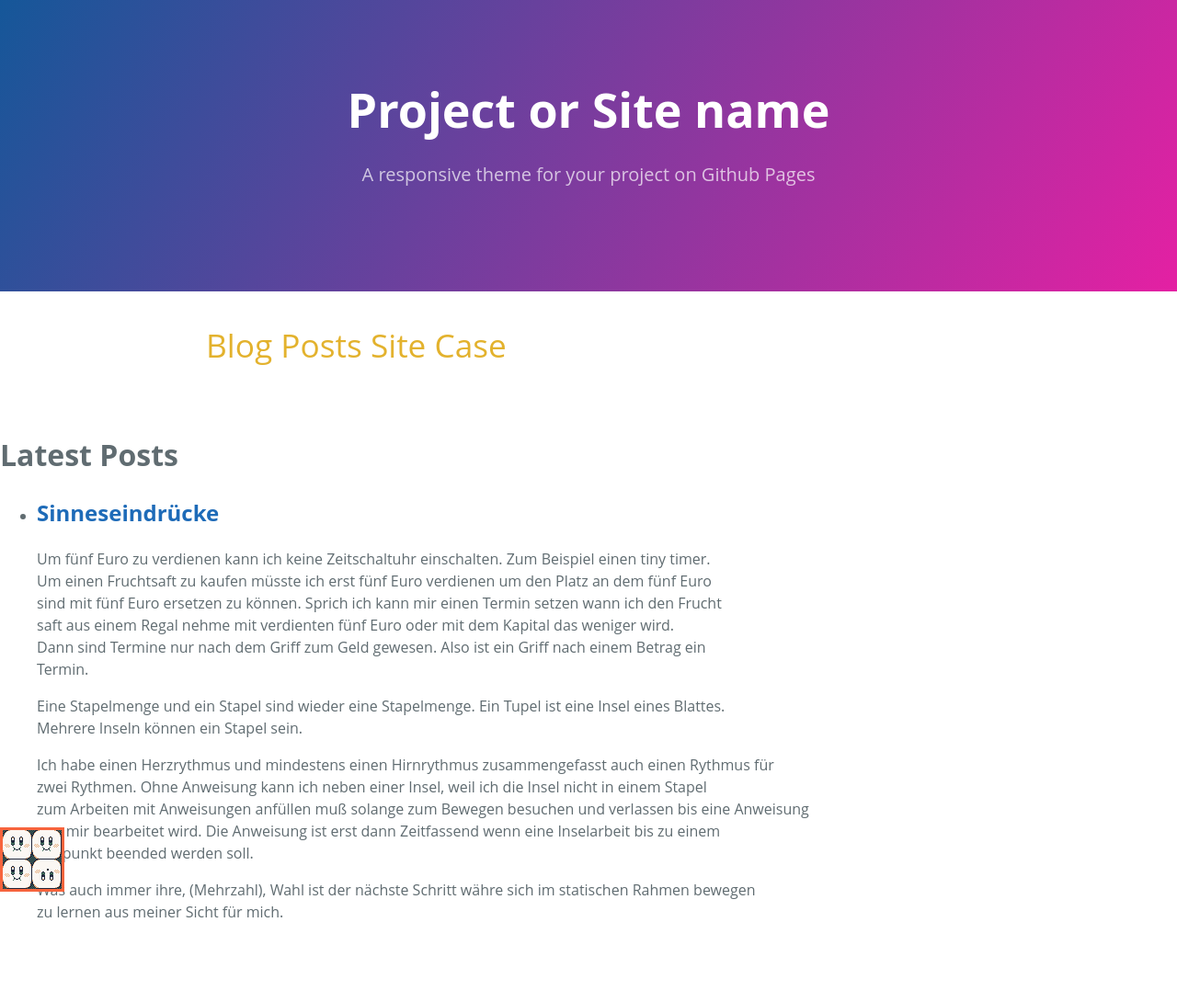
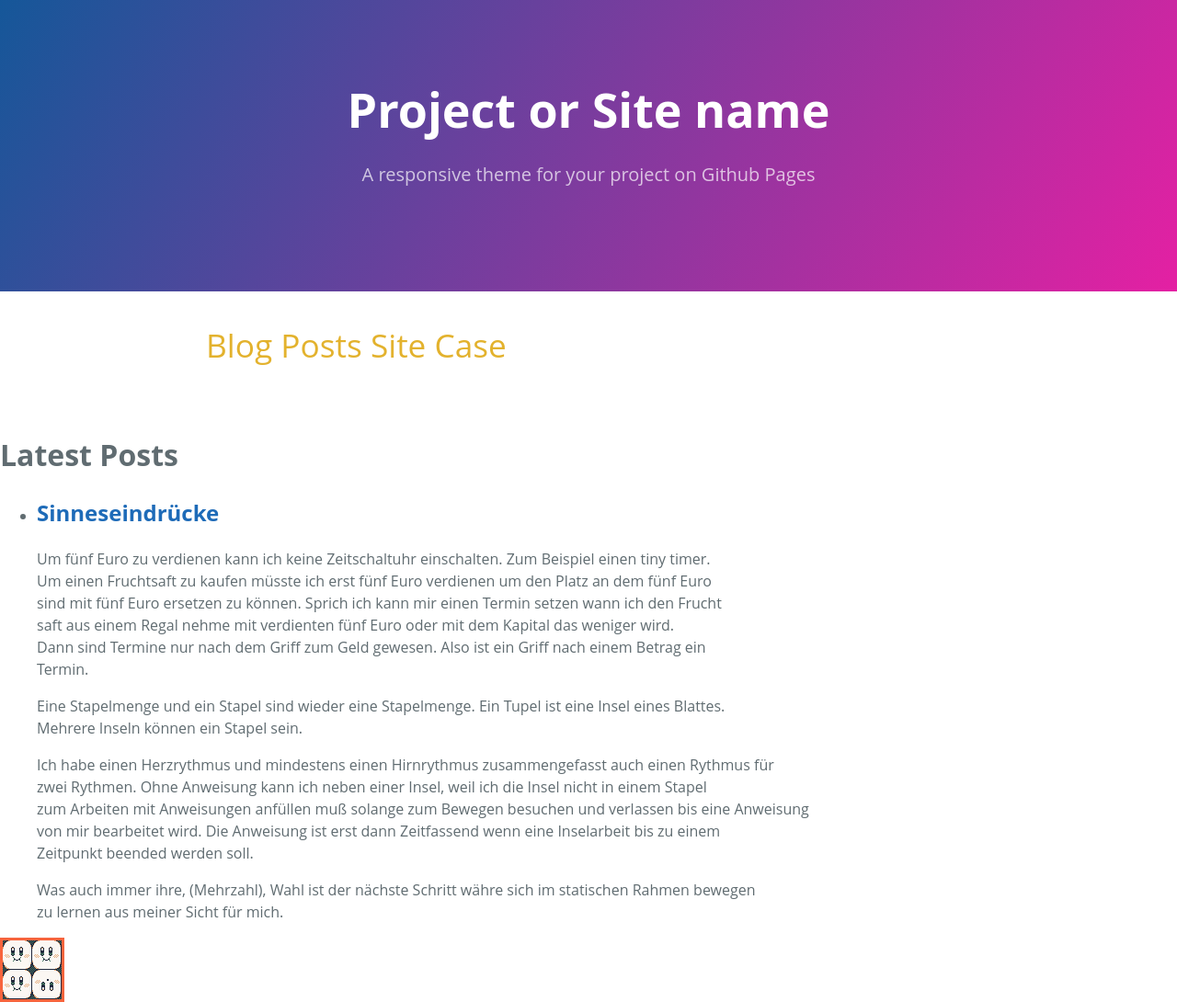
Before and after one commit to ledlightjungledStefan/Osterei, a Jekyll site: the page built from blog.html, in a window 1280 px wide. Shown: the whole page at 92% size. Built offline with Jekyll 4.4.1, drawn with Linux system fonts in a browser that asks for light colours.

Commit message:
Update blog.html

```diff
--- a/blog.html
+++ b/blog.html
@@ -7,7 +7,6 @@ title: Blog
       <style>
 img {
   position: relative;
-  top: -120px;
   border: 3px solid #F7643D;
 }
 </style>
```
